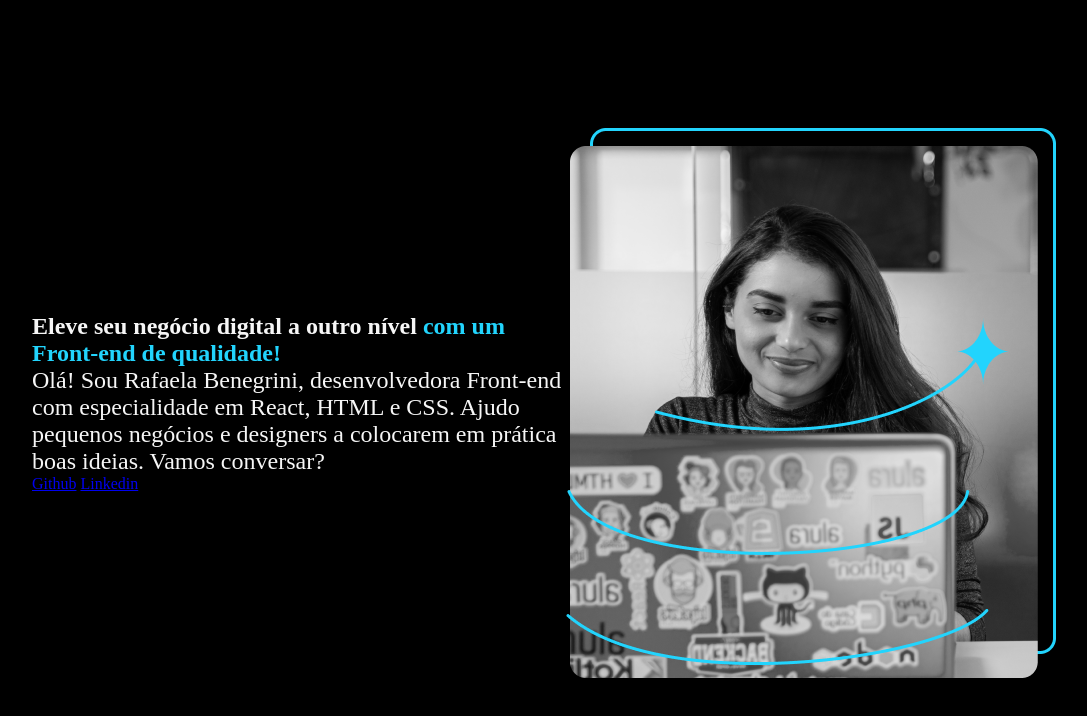
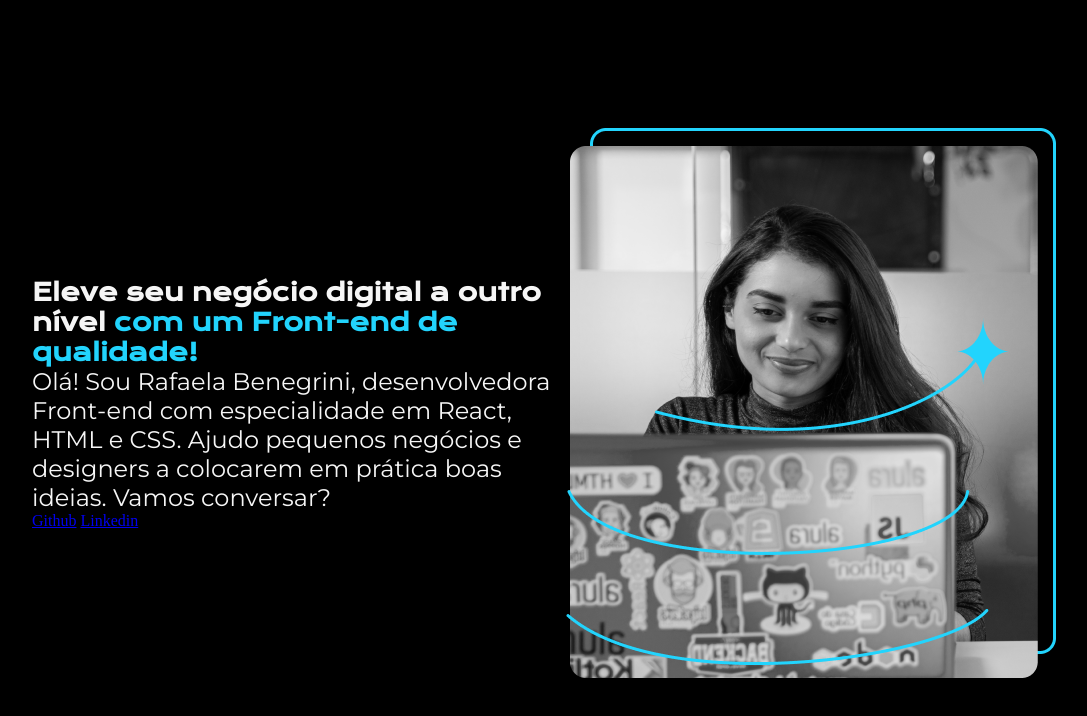
Before and after one commit to Vinnixz/Curso-de-HTML-e-CSS-Classes-posicionamento-e-Flexbox, a plain HTML site: page Index.html in a window 1280 px wide. Shown: the whole page, without its empty margins (96-1183 px from the left). Drawn offline with nearby package versions, Linux system fonts and the light colour scheme.

Commit message:
Implementação das fontes

```diff
--- a/Index.html
+++ b/Index.html
@@ -10,7 +10,7 @@
     <header></header>
     <main class="apresentacao">
         <section class="apresentacao__conteudo">
-        <h1 class="apresentacao__titulo">Eleve seu negócio digital a outro nível <strong class="titulo-destaque">com um Front-end de qualidade!</strong></h1>
+        <h1 class="apresentacao__conteudo__titulo">Eleve seu negócio digital a outro nível <strong class="titulo-destaque">com um Front-end de qualidade!</strong></h1>
         <p class="apresentacao__conteudo__texto">
             Olá! Sou Rafaela Benegrini, desenvolvedora Front-end com especialidade em React, HTML e CSS. Ajudo pequenos negócios e designers a colocarem em prática boas ideias. Vamos conversar?
         </p>
--- a/Style.css
+++ b/Style.css
@@ -1,3 +1,6 @@
+@import url('https://fonts.googleapis.com/css2?family=Krona+One&display=swap');
+@import url('https://fonts.googleapis.com/css2?family=Krona+One&family=Montserrat&display=swap');
+
 * {
     margin: 0;
     padding: 0;
@@ -25,10 +28,12 @@ body {
     width: 615px;
 }
 
-.apresentacao__titulo {
+.apresentacao__conteudo__titulo {
     font-size: 36;
+    font-family: 'Krona One', sans-serif;
 }
 
 .apresentacao__conteudo__texto {
     font-size: 24px;
+    font-family: 'Montserrat', sans-serif;
 }
```
